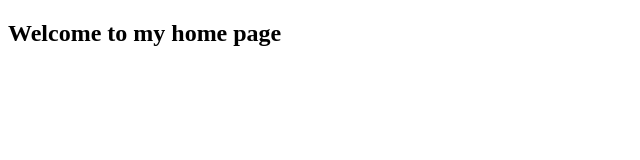
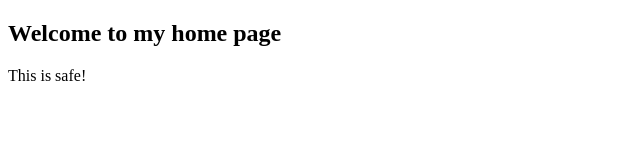
Before and after one commit to johntomnyone/StepByStep, a plain HTML site: page index.html in a window 1280 px wide. Shown: the full height of the page, 0-640 px from the left. Drawn offline with Linux system fonts and the light colour scheme.

Commit message:
Update index.html

```diff
--- a/index.html
+++ b/index.html
@@ -5,5 +5,6 @@
     </head>
     <body>
         <h2>Welcome to my home page</h2>
+        <p>This is safe!</p>
     </body>
 </html>
```
